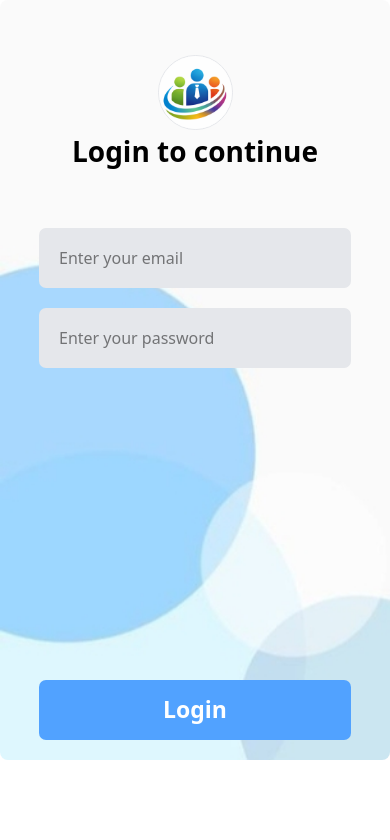
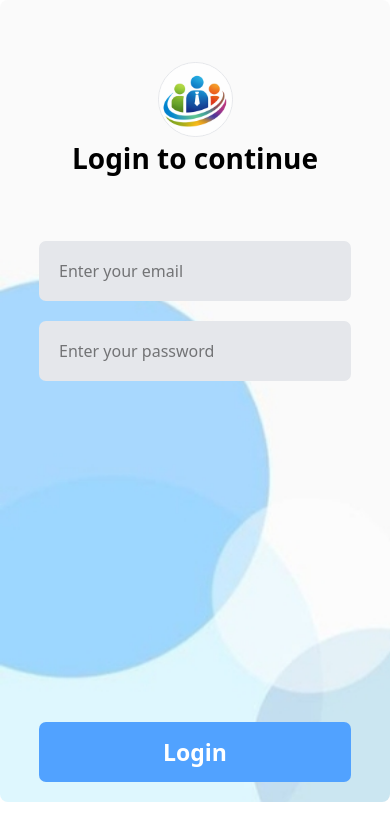
Before and after one commit to v4tsalll-sudo/Employee_management_system, a React (Vite) app: page / in a window 390 px wide. Shown: the top 840 px of the page. Built offline with nearby package versions, Linux system fonts and the light colour scheme.

Commit message:
fifth commit

```diff
--- a/src/index.css
+++ b/src/index.css
@@ -15,10 +15,10 @@
 
 @media (max-width : 600px) {
     #bg {
-        height: 90vh;
+        height: 95vh;
     }
     #container {
-        height: 90vh;
+        height: 95vh;
         width: 100vw;
 
     }
```
